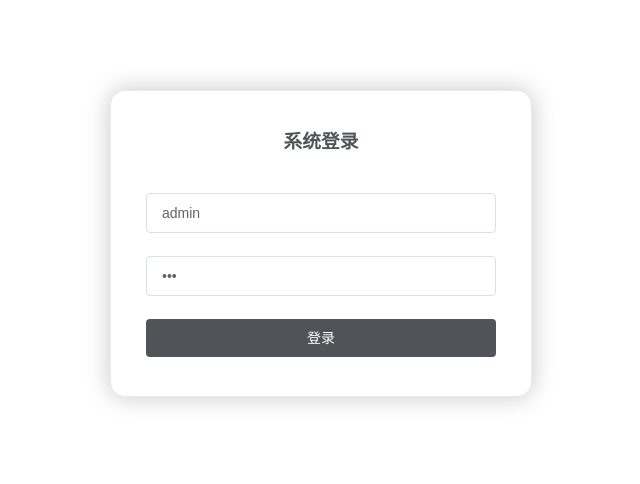
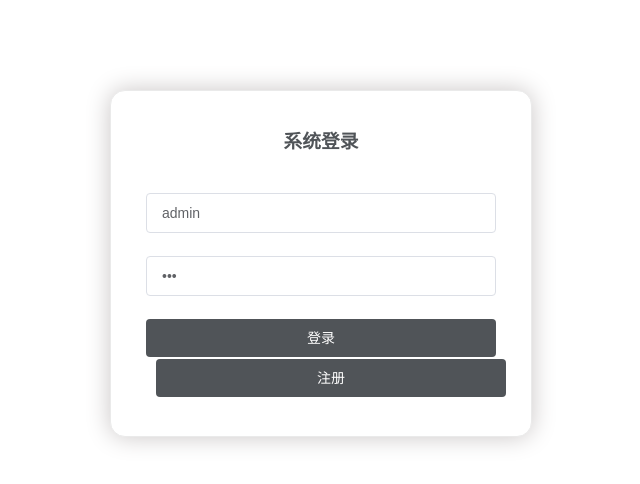
Before and after one commit to B-612-fabulous/web, a Vue app: page /login in a window 1280 px wide. Shown: the top 484 px of the page, without its empty margins (319-959 px from the left). Built offline with nearby package versions, Linux system fonts and the light colour scheme.

Commit message:
修复bug

```diff
--- a/src/components/login/Login.vue
+++ b/src/components/login/Login.vue
@@ -13,6 +13,9 @@
       <el-form-item style="width: 100%">
         <el-button type="primary" style="width: 100%;background: #505458;border: none" @click="login">
           登录
+        </el-button>
+        <el-button type="primary" style="width: 100%;background: #505458;border: none" @click="register">
+          注册
         </el-button>
       </el-form-item>
     </el-form>
--- a/src/router.js
+++ b/src/router.js
@@ -8,7 +8,7 @@ Vue.use(Router)
 
 export default new Router({
   mode: 'history',
-  routes: [//fasf
+  routes: [
     {
       path: '/index',
       name: 'Index',
```
